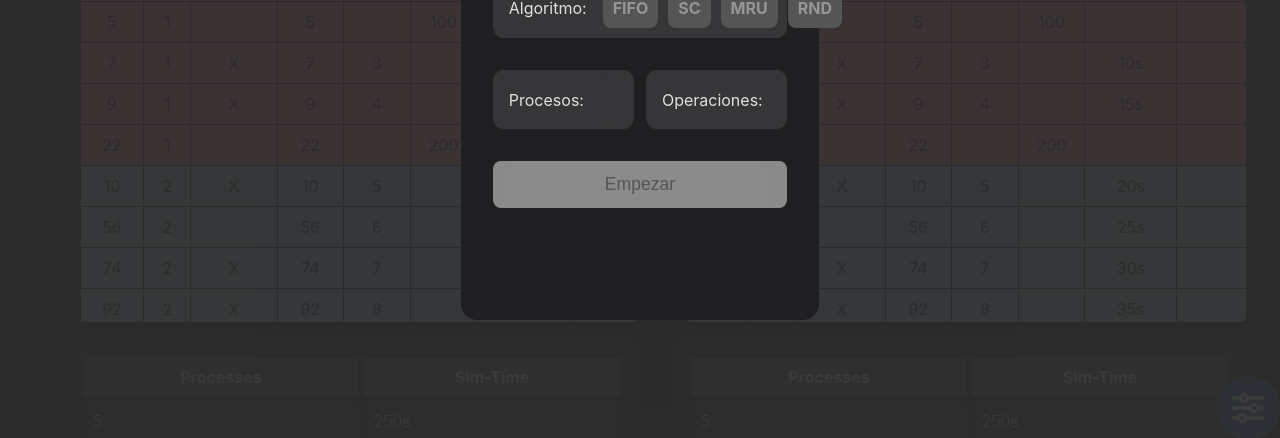
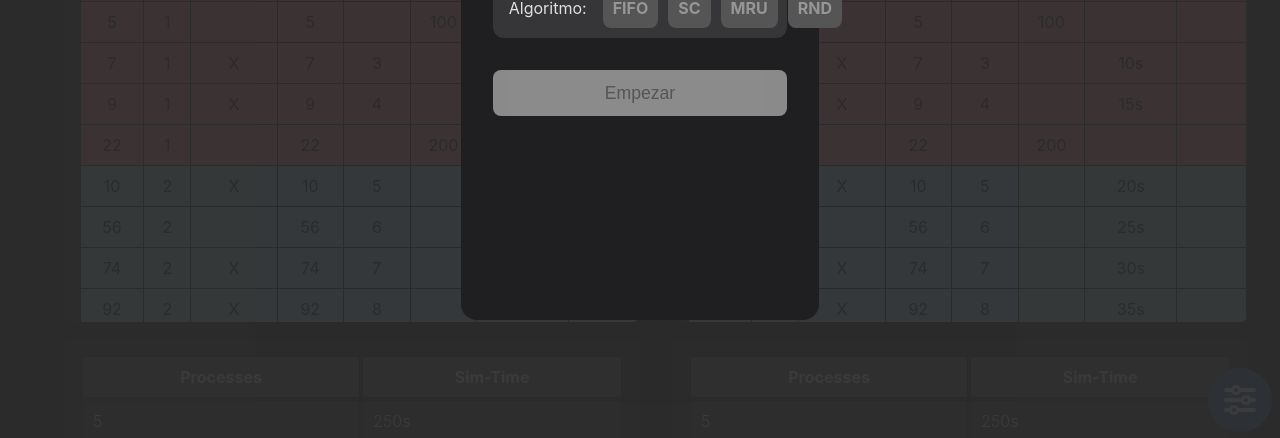
Before and after one commit to BrandonRetana/IC660-Proyecto-2, a React (Vite) app in the folder Frontend/: page / in a window 1280 px wide. Shown: the part 360-798 px from the top of the page. Built offline with nearby package versions, Linux system fonts and the light colour scheme.

Commit message:
update frontend

```diff
--- a/Frontend/src/App.css
+++ b/Frontend/src/App.css
@@ -27,13 +27,10 @@
 }
 
 .menu {
-  position: fixed;
   background-color: #427baf;
   width: 4rem;
   height: 4rem;
   border-radius: 50%;
-  bottom: 0;
-  right: 0;
   display: flex;
   align-items: center;
   justify-content: center;
@@ -45,8 +42,36 @@
   }
 }
 
+.controller {
+  background-color: #4e6b4c;
+  width: 3rem;
+  height: 3rem;
+  border-radius: 50%;
+  display: flex;
+  align-items: center;
+  justify-content: center;
+  cursor: pointer;
+  transition: 0.5s ease all;
+  i {
+    color: #fff;
+    font-size: 1.5rem;
+  }
+}
+
 .menu:hover {
-  width: 4.5rem;
-  height: 4.5rem;
   transition: 0.5s ease all;
+  background-color: #2a5680;
 }
+.controller:hover {
+  transition: 0.5s ease all;
+  background-color: #354d33;
+}
+
+.optionsMenu {
+  position: fixed;
+  bottom: 0;
+  right: 0;
+  margin: 0.5rem;
+  gap: 1rem;
+  align-items: center;
+}
--- a/Frontend/src/App.tsx
+++ b/Frontend/src/App.tsx
@@ -5,27 +5,35 @@ import PagesThrashing from "./components/PagesThrashing";
 import RAMDetails from "./components/RAMDetails";
 import ProcessesSimTime from "./components/ProcessesSimTime";
 import PopUp from "./components/PopUp";
+import { executeStep } from "./service/config.service";
 
 import { useEffect, useState } from "react";
 import React from "react";
 
 function App() {
   const [showPopUp, setShowPopUp] = useState(true);
+  const [data, setData] = useState(undefined);
+  const [executing, setExecuting] = useState(false);
+  const [controllerView, setControllerView] = useState(false);
 
-  // useEffect(() => {
-  //   const fetchData = async () => {
-  //     try {
-  //       const response = await fetch("");
-  //       const data = await response.json();
-  //       console.log(data);
-  //     } catch (error) {
-  //       console.error("Error al obtener los datos:", error);
-  //     }
-  //   };
+  useEffect(() => {
+    const execute = async () => {
+      try {
+        if (executing) {
+          const result = await executeStep();
+          setData(result);
+          console.warn(data);
+        }
+      } catch (error) {
+        console.error("Error al ejecutar el paso:", error);
+      }
+    };
 
-  //   const intervalId = setInterval(fetchData, 1000);
-  //   return () => clearInterval(intervalId);
-  // }, []);
+    if (executing) {
+      const interval = setInterval(execute, 1000);
+      return () => clearInterval(interval);
+    }
+  }, [executing]);
 
   return (
     <>
@@ -33,6 +41,12 @@ function App() {
         <PopUp
           handleClose={() => {
             setShowPopUp(false);
+          }}
+          handleStart={() => {
+            setExecuting(true);
+          }}
+          handleShowController={() => {
+            setControllerView(true);
           }}
         />
       )}
@@ -57,8 +71,20 @@ function App() {
         </div>
       </div>
 
-      <div className="menu" onClick={() => setShowPopUp(!showPopUp)}>
-        <i className="fa-solid fa-sliders"></i>
+      <div className="optionsMenu VStack">
+        {controllerView && (
+          <div className="controller" onClick={() => setExecuting(!executing)}>
+            {executing ? (
+              <i className="fa-solid fa-pause"></i>
+            ) : (
+              <i className="fa-solid fa-play"></i>
+            )}
+          </div>
+        )}
+
+        <div className="menu" onClick={() => setShowPopUp(!showPopUp)}>
+          <i className="fa-solid fa-sliders"></i>
+        </div>
       </div>
     </>
   );
--- a/Frontend/src/components/PopUp/index.tsx
+++ b/Frontend/src/components/PopUp/index.tsx
@@ -4,23 +4,23 @@ import DragDrop from "./DragDrop";
 import OptionSelector from "../Selector";
 import { sendConfig } from "../../service/config.service";
 
-export default function PopUp({ handleClose }: { handleClose: () => void }) {
-  const [selectedOption, setSelectedOption] = useState<string>("");
-  const [selectedMethod, setSelectedMethod] = useState<string>("Archivo");
+interface PopUpProps {
+  handleClose: () => void;
+  handleStart: () => void;
+  handleShowController: () => void;
+}
+
+function PopUp({ handleClose, handleStart, handleShowController }: PopUpProps) {
+  const [selectedOption, setSelectedOption] = useState("");
+  const [selectedMethod, setSelectedMethod] = useState("Archivo");
   const [seed, setSeed] = useState<string | number>("");
-  const [processes, setProcesses] = useState<number | undefined>(undefined);
-  const [operations, setOperations] = useState<number | undefined>(undefined);
+  const [process, setProcess] = useState<number | undefined>();
+  const [operations, setOperations] = useState<number | undefined>();
   const [validForm, setValidForm] = useState(false);
+  const [instructions, setInstructions] = useState<string | null>(null);
 
   const options = ["FIFO", "SC", "MRU", "RND"];
   const methods = ["Archivo", "Automática"];
-  const [fileGeneration, setFileGeneration] = useState(
-    selectedMethod === "Archivo"
-  );
-  const [automaticGeneration, setAutomaticGeneration] = useState(
-    selectedMethod === "Automática"
-  );
-
   const algorithmMapping: { [key: string]: number } = {
     FIFO: 1,
     SC: 2,
@@ -28,47 +28,50 @@ export default function PopUp({ handleClose }: { handleClose: () => void }) {
     RND: 4,
   };
 
-  const handleMethodChange = (method: string) => {
-    setSelectedMethod(method);
-    setFileGeneration(method === "Archivo");
-    setAutomaticGeneration(method === "Automática");
-  };
+  const isAutomatic = selectedMethod === "Automática";
+  const isFileMethod = selectedMethod === "Archivo";
 
   useEffect(() => {
-    if (selectedMethod === "Archivo") {
+    if (isFileMethod) {
       setSeed("");
     }
   }, [selectedMethod]);
 
+  useEffect(() => {
+    const isValid =
+      selectedOption !== "" &&
+      (!isAutomatic ||
+        (process &&
+          operations &&
+          process > 0 &&
+          operations > 0 &&
+          seed !== ""));
+    setValidForm(Boolean(isValid));
+  }, [selectedOption, process, operations, seed, isAutomatic]);
+
+  const handleMethodChange = (method: string) => setSelectedMethod(method);
+
   const handleSubmit = async () => {
-    const algorithmValue = algorithmMapping[selectedOption] || 0;
+    if (!instructions) {
       const configData = {
-      generationMethod: selectedMethod,
-      seed: automaticGeneration ? seed : undefined,
-      algorithm: algorithmValue,
-      process: processes ?? 0,
-      operations: operations ?? 0,
+        seed: isAutomatic ? Number(seed) : undefined,
+        algorithm: algorithmMapping[selectedOption] || 0,
+        process: process || 0,
+        operations: operations || 0,
       };
-    console.warn(configData);
-
       try {
         const response = await sendConfig(configData);
         console.log("Configuración enviada con éxito:", response);
+        setInstructions(response);
       } catch (error) {
         console.error("Error al enviar la configuración:", error);
       }
+    } else {
+      handleClose();
+      handleStart();
+      handleShowController();
+    }
   };
-
-  useEffect(() => {
-    const isValid =
-      selectedOption !== "" &&
-      processes !== undefined &&
-      operations !== undefined &&
-      processes > 0 &&
-      operations > 0 &&
-      (!automaticGeneration || (automaticGeneration && seed !== ""));
-    setValidForm(isValid);
-  }, [selectedOption, processes, operations, seed, automaticGeneration]);
 
   return (
     <div className="background">
@@ -77,9 +80,9 @@ export default function PopUp({ handleClose }: { handleClose: () => void }) {
 
         <div className="HStack">
           <div className="popUpLeft VStack">
-            <form action="#">
+            <form>
               <div className="VStack method">
-                <label htmlFor="">Método de generación:</label>
+                <label>Método de generación:</label>
                 <OptionSelector
                   options={methods}
                   selectedOption={selectedMethod}
@@ -88,20 +91,19 @@ export default function PopUp({ handleClose }: { handleClose: () => void }) {
                 />
               </div>
 
-              {automaticGeneration && (
+              {isAutomatic && (
                 <div className="inputContainer">
-                  <label htmlFor="seed">Semilla:</label>
+                  <label>Semilla:</label>
                   <input
                     name="seed"
                     type="number"
-                    placeholder=""
                     value={seed}
-                    onChange={(e) => setSeed(e.target.value)}
+                    onChange={(e) => setSeed(Number(e.target.value))}
                   />
                 </div>
               )}
 
-              {fileGeneration && (
+              {isFileMethod && (
                 <>
                   <p className="hint">Carga un archivo</p>
                   <div className="dropContainer">
@@ -111,7 +113,7 @@ export default function PopUp({ handleClose }: { handleClose: () => void }) {
               )}
 
               <div className="inputContainer">
-                <label htmlFor="">Algoritmo:</label>
+                <label>Algoritmo:</label>
                 <OptionSelector
                   options={options}
                   selectedOption={selectedOption}
@@ -120,30 +122,30 @@ export default function PopUp({ handleClose }: { handleClose: () => void }) {
                 />
               </div>
 
+              {isAutomatic && (
                 <div className="HStack optionsContainer">
                   <div className="inputContainer">
-                  <label htmlFor="processes">Procesos:</label>
+                    <label>Procesos:</label>
                     <input
-                    name="processes"
+                      name="process"
                       type="number"
-                    placeholder=""
-                    value={processes || ""}
-                    onChange={(e) => setProcesses(Number(e.target.value))}
+                      value={process || ""}
+                      onChange={(e) => setProcess(Number(e.target.value))}
                     />
                   </div>
                   <div className="inputContainer">
-                  <label htmlFor="operations">Operaciones:</label>
+                    <label>Operaciones:</label>
                     <input
                       name="operations"
                       type="number"
-                    placeholder=""
                       value={operations || ""}
                       onChange={(e) => setOperations(Number(e.target.value))}
                     />
                   </div>
                 </div>
+              )}
 
-              {automaticGeneration && (
+              {isAutomatic && (
                 <button className="button download" type="button">
                   Descargar archivo
                 </button>
@@ -154,7 +156,7 @@ export default function PopUp({ handleClose }: { handleClose: () => void }) {
                 type="button"
                 onClick={validForm ? handleSubmit : undefined}
               >
-                {automaticGeneration ? "Generar" : "Empezar"}
+                {isAutomatic && !instructions ? "Generar" : "Empezar"}
               </button>
             </form>
           </div>
@@ -163,3 +165,5 @@ export default function PopUp({ handleClose }: { handleClose: () => void }) {
     </div>
   );
 }
+
+export default PopUp;
--- a/Frontend/src/service/config.service.ts
+++ b/Frontend/src/service/config.service.ts
@@ -2,14 +2,14 @@ import axios from "axios";
 axios.defaults.baseURL = "http://localhost:8080/api";
 
 interface ConfigData {
-  generationMethod: string;
-  seed?: string | number;
+  seed?: number;
   algorithm: number;
-  processes: number;
+  process: number;
   operations: number;
 }
 
 const API_URL = "/sent/config";
+const EXECUTE_STEP_URL = "/execute/step";
 
 export const sendConfig = async (configData: ConfigData) => {
   try {
@@ -20,3 +20,13 @@ export const sendConfig = async (configData: ConfigData) => {
     throw error;
   }
 };
+
+export const executeStep = async () => {
+  try {
+    const response = await axios.get(EXECUTE_STEP_URL);
+    return response.data;
+  } catch (error) {
+    console.error("Error al ejecutar el siguiente paso:", error);
+    throw error;
+  }
+};
```
Lines whose indentation alone changed are shown as unchanged.
